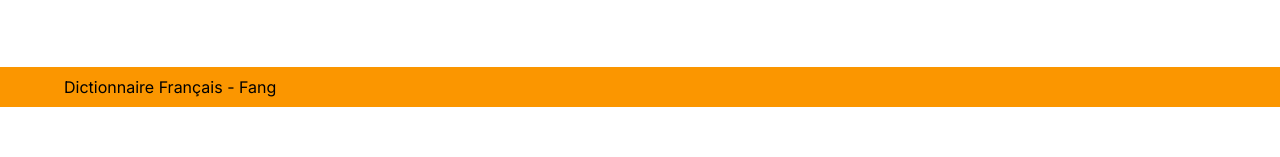
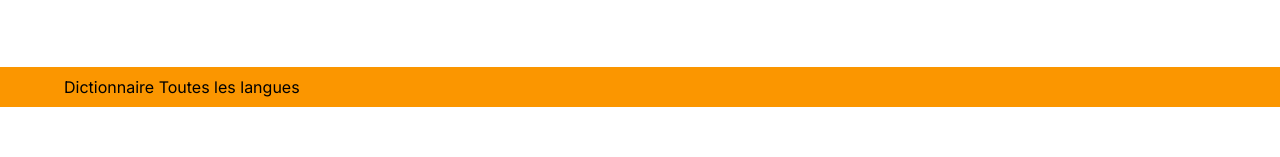
Before and after one commit to franckdarren/mbulu, a Next.js app: page /dictionnaire in a window 1280 px wide. Shown: the part 301-458 px from the top of the page. Built offline with nearby package versions, Linux system fonts and the light colour scheme.

Commit message:
fix state

```diff
--- a/app/dictionnaire/page.js
+++ b/app/dictionnaire/page.js
@@ -36,7 +36,7 @@ function Dropdown({
 }
 
 export default function PageDictionnaire() {
-  const [selectedOption, setSelectedOption] = useState("Français - Fang");
+  const [selectedOption, setSelectedOption] = useState("Toutes les langues");
   const [searchTerm, setSearchTerm] = useState("");
   const [results, setResults] = useState([]);
   const [loading, setLoading] = useState(false);
```
